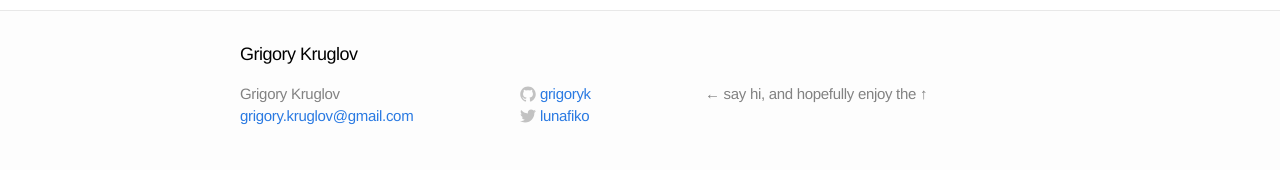
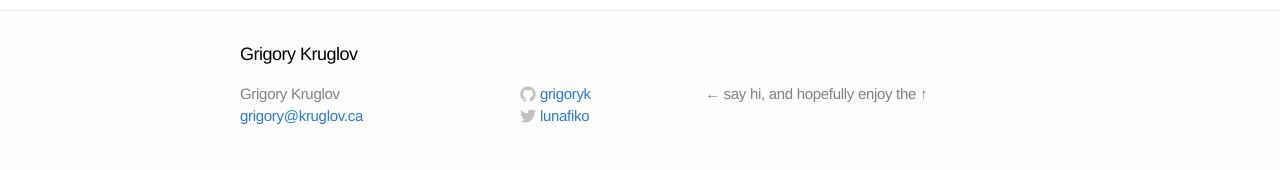
Before and after one commit to grigoryk/grigoryk.github.io, a Jekyll site: the page built from index.html, in a window 1280 px wide. Shown: the part 1234-1404 px from the top of the page. Built offline with Jekyll 4.4.1, drawn with Linux system fonts in a browser that asks for light colours; comment, search, counter and statistics services are not loaded.

Commit message:
updated email address

```diff
--- a/_config.yml
+++ b/_config.yml
@@ -1,6 +1,6 @@
 # Site settings
 title: Grigory Kruglov
-email: grigory.kruglov@gmail.com
+email: grigory@kruglov.ca
 description: "← say hi, and hopefully enjoy the ↑"
 baseurl: ""
 url: "http://www.grigory.ca"
```
